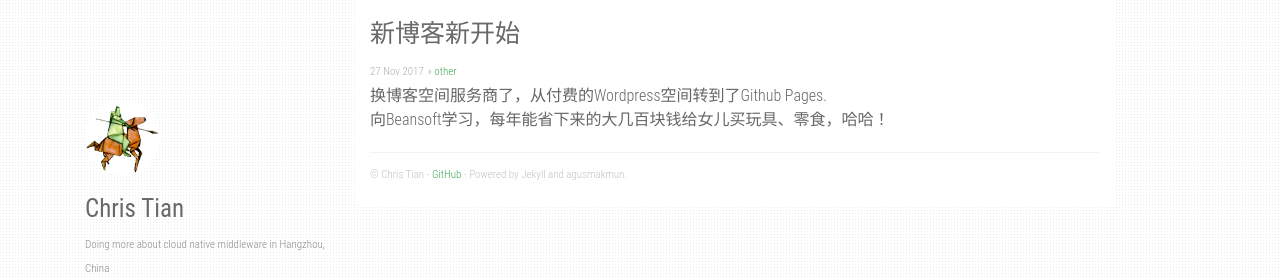
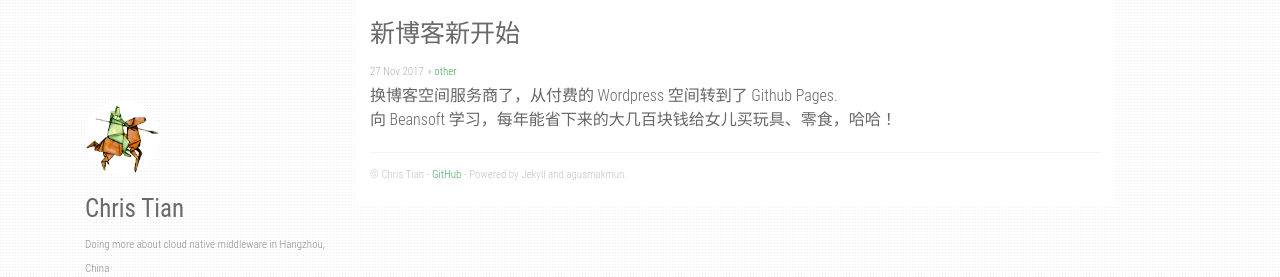
Before and after one commit to tdy218/tdy218.github.io, a Jekyll site: the page built from _posts/2017-11-27-新博客新开始.md, in a window 1280 px wide. Shown: the top 277 px of the page. Built offline with Jekyll 4.4.1, drawn with Linux system fonts in a browser that asks for light colours; nearby versions of some CDN libraries; library files that are not in the unit come from our copies; comment, search, counter and statistics services are not loaded.

Commit message:
Re-init.

```diff
--- a/_posts/2017-11-27-新博客新开始.md
+++ b/_posts/2017-11-27-新博客新开始.md
@@ -7,5 +7,5 @@ categories: [other]
 ---
 
 
-换博客空间服务商了，从付费的Wordpress空间转到了Github Pages.
-向Beansoft学习，每年能省下来的大几百块钱给女儿买玩具、零食，哈哈！
+换博客空间服务商了，从付费的 Wordpress 空间转到了 Github Pages.
+向 Beansoft 学习，每年能省下来的大几百块钱给女儿买玩具、零食，哈哈！
```
